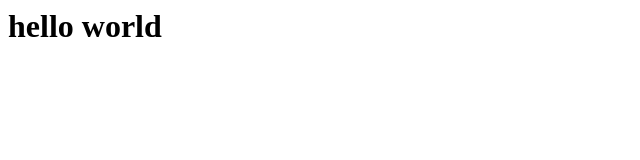
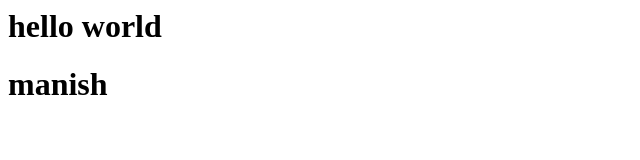
Before and after one commit to kumarManish13/test_project, a plain HTML site: page index.html in a window 1280 px wide. Shown: the whole page, without its empty margins (0-640 px from the left). Drawn offline with Linux system fonts and the light colour scheme.

Commit message:
added name manish

```diff
--- a/index.html
+++ b/index.html
@@ -1,5 +1,6 @@
 <html>
 <body>
 <h1>hello world</h1>
+<h1>manish</h1>
 </body>
 </html>
```
